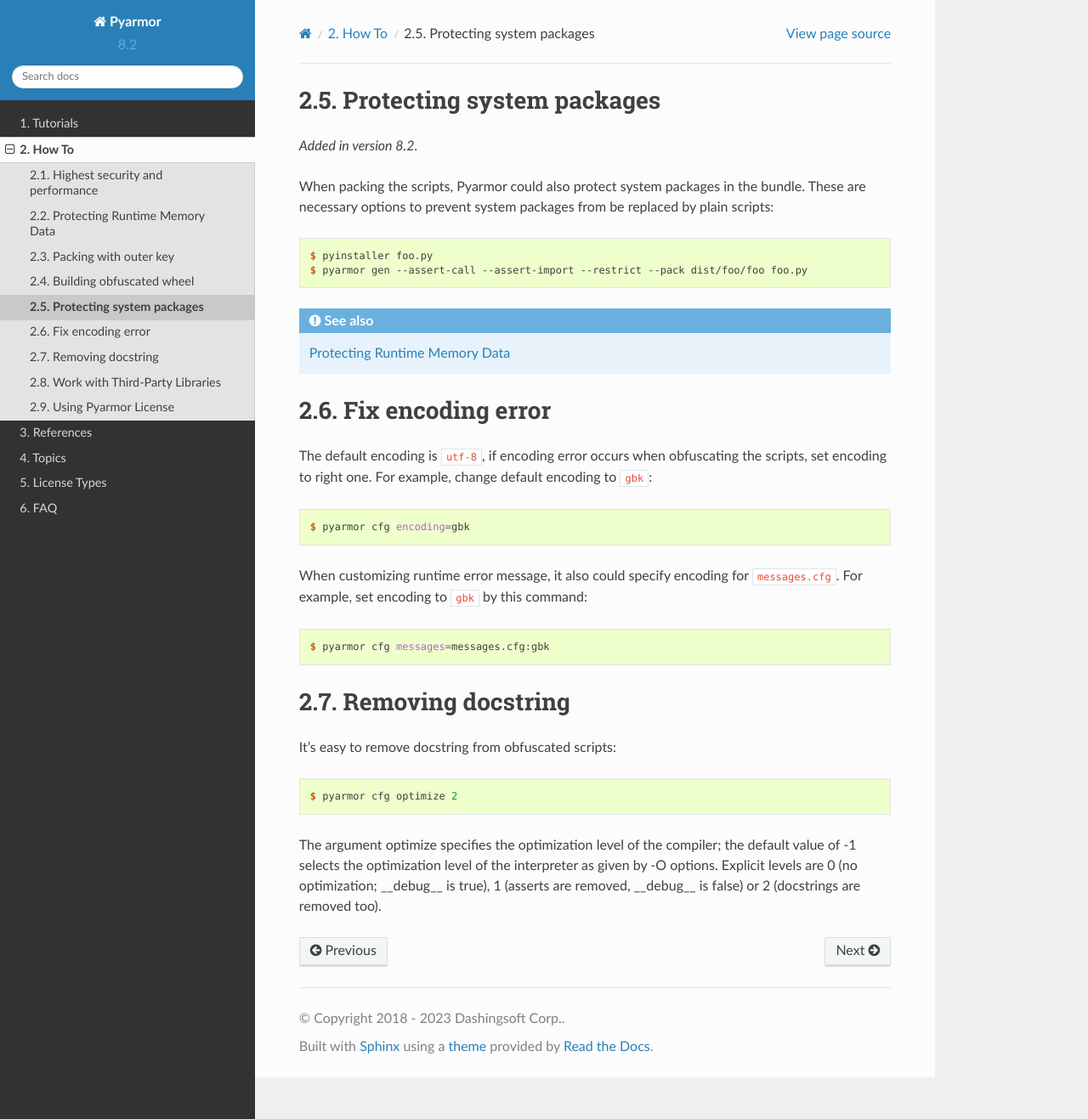
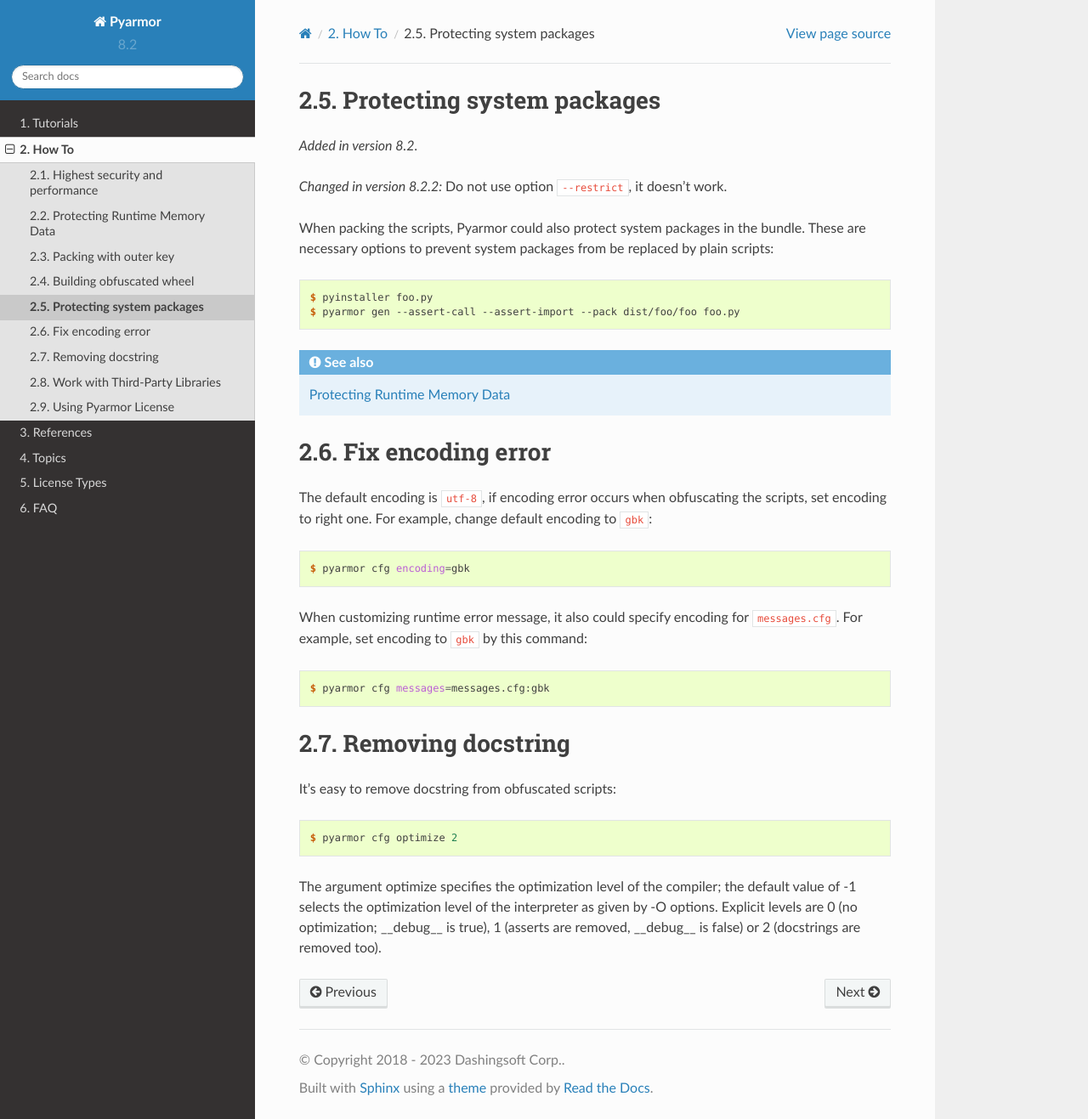
Before and after one commit to dashingsoft/pyarmor, a Sphinx documentation site: the page built from docs/how-to/obfuscation.rst, in a window 1280 px wide and 1317 px high. Shown: the whole window at 85% size. Built offline with Sphinx 7.4.7 and the Read the Docs theme 2.0.0, drawn with Linux system fonts in a browser that asks for light colours.

```diff
--- a/docs/how-to/obfuscation.rst
+++ b/docs/how-to/obfuscation.rst
@@ -5,11 +5,13 @@
 ============================
 
 .. versionadded:: 8.2
+.. versionchanged:: 8.2.2
+                    Do not use option ``--restrict``, it doesn't work.
 
 When packing the scripts, Pyarmor could also protect system packages in the bundle. These are necessary options to prevent system packages from be replaced by plain scripts::
 
     $ pyinstaller foo.py
-    $ pyarmor gen --assert-call --assert-import --restrict --pack dist/foo/foo foo.py
+    $ pyarmor gen --assert-call --assert-import --pack dist/foo/foo foo.py
 
 .. seealso:: :doc:`protection`
 
--- a/docs/how-to/protection.rst
+++ b/docs/how-to/protection.rst
@@ -38,7 +38,7 @@ First pack the script by `PyInstaller`_ [#]_::
 Next configure and repack the bundle, the following options are necessary [#]_::
 
     $ pyarmor cfg check_debugger=1 check_interp=1
-    $ pyarmor gen --mix-str --assert-call --assert-import --restrict --pack dist/foo/foo foo.py
+    $ pyarmor gen --mix-str --assert-call --assert-import --pack dist/foo/foo foo.py
 
 Then protect all the binary files in the output path :file:`dist/foo/` by external tools, make sure these binary files could not be replaced or modified in runtime.
 
```
